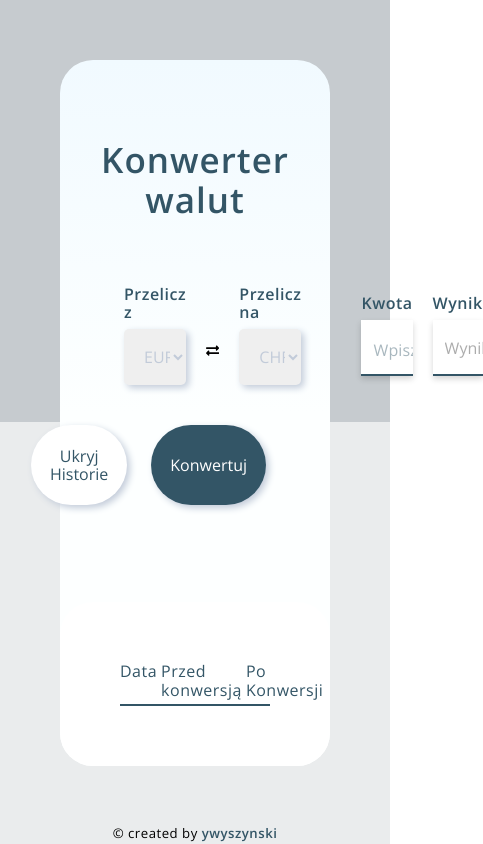
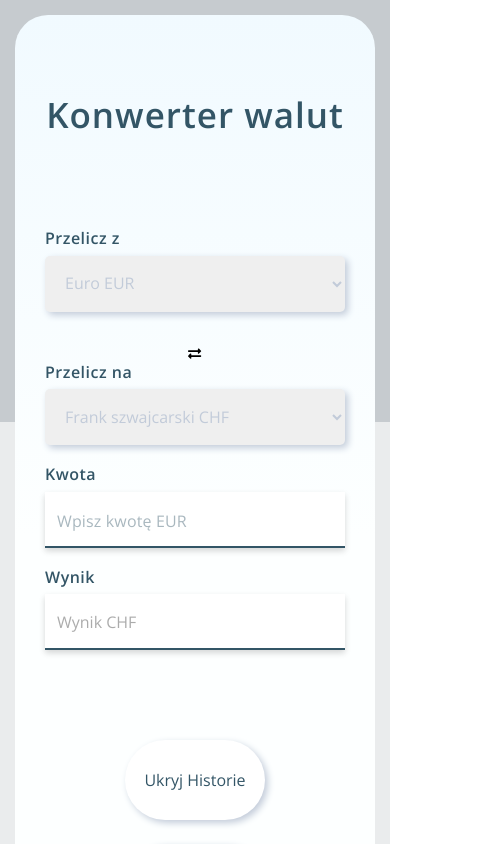
Before and after one commit to yevgeniywyszynski/kantor, a React app: page / in a window 390 px wide. Both pictures are taken after a click on the button "Pokaz historie". Shown: the top 844 px of the page, 483 px wide, since content can reach past the window. Built offline with nearby package versions, Linux system fonts and the light colour scheme.

Commit message:
Add RWD and read.me

```diff
--- a/package.json
+++ b/package.json
@@ -41,6 +41,7 @@
     "babel-loader": "^8.0.5",
     "css-loader": "^2.1.1",
     "html-webpack-plugin": "^3.2.0",
+    "media-query-plugin": "^1.5.0",
     "mini-css-extract-plugin": "^0.5.0",
     "node-sass": "^4.11.0",
     "sass-loader": "^7.1.0",
--- a/src/components/InputResult/InputResult.module.scss
+++ b/src/components/InputResult/InputResult.module.scss
@@ -53,3 +53,12 @@
     font-family: "Open Sans", sans-serif;
     opacity: 0.6;
 }
+
+@media (max-width: 600px){
+    .selectWrapper{
+        display: block;
+    }
+    .optionMoneyWrapper{
+        margin-bottom: 20px;
+    }
+}
--- a/src/components/Layout/Layout.js
+++ b/src/components/Layout/Layout.js
@@ -1,7 +1,6 @@
 import React from 'react';
 import {Outlet} from 'react-router-dom'
 import styles from '../Layout/Layout.module.scss';
-import {IMG_LOGO} from '../../settings/settings';
 import Footer from '../Footer/Footer';
 
 
@@ -9,10 +8,7 @@ const Layout = () => {
     return(
         <div>
             <Outlet />
-            <div className={styles.footerWrapper}>
-                <Footer />
-            </div>
-            <img className={styles.imgLogo} src={IMG_LOGO} />
+            <Footer />
         </div>
     )
 }
--- a/src/components/SelectMoney/SelectMoney.js
+++ b/src/components/SelectMoney/SelectMoney.js
@@ -14,11 +14,11 @@ const SelectMoney = ({changeFrom, changeTo, changeResult}) => {
                 }
                 )}
             >
-                <option value="EUR">EUR</option>
-                <option value="USD">USD</option>
-                <option value="GBP">GBR</option>
-                <option value="CHF">CHF</option>
-                <option value="PLN">PLN</option>
+                <option value="EUR">Euro EUR</option>
+                <option value="USD">Dollar USD</option>
+                <option value="GBP">Funt brytyjski GBR</option>
+                <option value="CHF">Frank szwajcarski CHF</option>
+                <option value="PLN">Złoty PLN</option>
             </select>
         </div>
         <div className={styles.arrowMoney}>
@@ -33,11 +33,11 @@ const SelectMoney = ({changeFrom, changeTo, changeResult}) => {
                 }
             )}
             >
-                <option value="CHF">CHF</option>
-                <option value="GBP">GBR</option>
-                <option value="USD">USD</option>
-                <option value="EUR">EUR</option>
-                <option value="PLN">PLN</option>
+                <option value="CHF">Frank szwajcarski CHF</option>
+                <option value="GBP">Funt brytyjski GBR</option>
+                <option value="USD">Dollar USD</option>
+                <option value="EUR">Euro EUR</option>
+                <option value="PLN">Złoty PLN</option>
             </select>
         </div>
     </div>
--- a/src/components/SelectMoney/SelectMoney.module.scss
+++ b/src/components/SelectMoney/SelectMoney.module.scss
@@ -32,3 +32,15 @@
         text-align: center;
     }
 }
+
+@media (max-width: 1300px) {
+    .selectWrapper{
+        margin-bottom: 20px;
+    }
+}
+
+@media (max-width: 800px) {
+    .selectWrapper{
+        display: block;
+    }
+}
--- a/src/components/Steps/Steps.js
+++ b/src/components/Steps/Steps.js
@@ -1,5 +1,5 @@
 import React, { useEffect, useState } from 'react';
-import styles from './Steps.module.scss';
+import styles from '../Steps/Steps.module.scss';
 import TransactionHistory from '../TransactionHistory/TransactionHistoryContainer';
 import SelectMoney from '../SelectMoney/SelectMoneyContainer';
 import InputResult from '../InputResult/InputResultContainer';
--- a/src/components/Steps/Steps.module.scss
+++ b/src/components/Steps/Steps.module.scss
@@ -58,11 +58,6 @@
         font-size: 16px;
         background-color: #fff;
     }
-    .calculatorWrapper{
-        display: grid;
-        grid-template-columns: 1fr 2fr;
-        gap: 60px;
-        padding: 0 64px;
 }
 .btnWrapper{
     justify-content: end;
@@ -91,6 +86,11 @@
     .btnConvert:hover{
         box-shadow: 5px 5px 12px #98ADCD;
     }
+    .btnHistory:hover{
+        box-shadow: 5px 5px 12px #98ADCD;
+        color: #214456;
+    }
+}
 
 .btnHistory{
     width: 147px;
@@ -108,9 +108,40 @@
     cursor: pointer;
 }
 
-        .btnHistory:hover{
-            box-shadow: 5px 5px 12px #98ADCD;
-            color: #214456;
+.calculatorWrapper{
+    display: grid;
+    grid-template-columns: 1fr 1fr;
+    gap: 60px;
+    padding: 0 64px;
+}
+
+
+@media (max-width: 1300px){
+    .calculatorWrapper{
+        display: block;
+        padding: 30px;
+    }
+    .selectWrapper{
+        margin-bottom: 20px;
+    }
+}
+
+@media (max-width: 700px){
+    .btnWrapper{
+        margin-top: 10px;
+    }
+    .convertorWrapper{
+        margin: 15px;
+    }
+    .btnWrapper{
+        display: grid;
+        justify-content: center;
+        padding: 30px;
+        .btnConvert{
+            width: 100%;
+        }
+        .btnHistory{
+            width: 100%;
         }
     }
 }
--- a/src/components/TransactionHistory/TransactionHistory.module.scss
+++ b/src/components/TransactionHistory/TransactionHistory.module.scss
@@ -36,3 +36,17 @@
         color: #335566;;
     }
 }
+
+@media (max-width: 800px){
+    .transactionPageWrapper{
+        padding: 30px;
+    }
+    .titleWrapper{
+        grid-template-columns: 1fr 1fr 1fr 1fr;
+        gap: 30px;
+    }
+    .historyWrapper{
+        grid-template-columns: 1fr 1fr 1fr 1fr;
+        gap: 10px;
+    }
+}
--- a/webpack.config.js
+++ b/webpack.config.js
@@ -12,10 +12,6 @@ const baseConfig = () => ({
   devtool: 'source-map',
   module: {
     rules: [
-      {
-        test: /\.(png|jpe?g|gif)$/i,
-        loader: 'file-loader'
-      } ,
       {
         test: /\.js$/,
         exclude: /node_modules/,
@@ -35,10 +31,6 @@ const baseConfig = () => ({
 const devConfig = () => ({
   module: {
     rules: [
-      {
-        test: /\.(png|jpe?g|gif)$/i,
-        loader: 'file-loader'
-      },
       {
         test: /\.(s*)css$/,
         use: [
@@ -60,10 +52,6 @@ const devConfig = () => ({
 const prodConfig = () => ({
   module: {
     rules: [
-      {
-        test: /\.(png|jpe?g|gif)$/i,
-        loader: 'file-loader'
-      },
       {
         test:/\.(s*)css$/,
         use:[
```
Also changed, not shown: 2 other files (tests, documents, lock files or other folders). Lines whose indentation alone changed are shown as unchanged.
